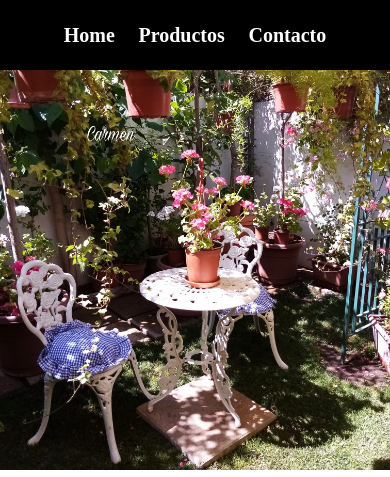
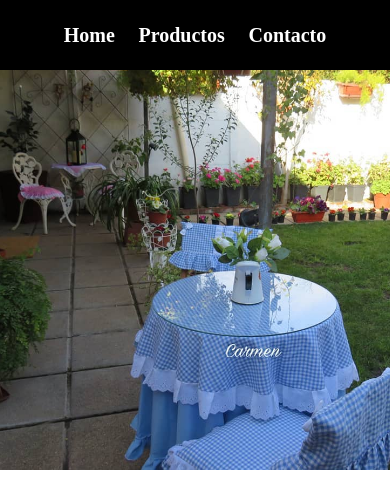
Before and after one commit to Soulcito/BootCamp_Escalab, a plain HTML site: page index.html in a window 390 px wide. Shown: the top 477 px of the page. Drawn offline with Linux system fonts and the light colour scheme.

Commit message:
Se agrega otra imagen en la version tablet

```diff
--- a/css/tablet.css
+++ b/css/tablet.css
@@ -18,7 +18,7 @@
     flex-wrap: wrap;
     align-items: center;
     justify-content: center;
-    background-image: url('../img/diseño.jpg');
+    background-image: url('../img/tablet.jpg');
     background-repeat: no-repeat;
     background-position: center;
     background-attachment: fixed;
```
